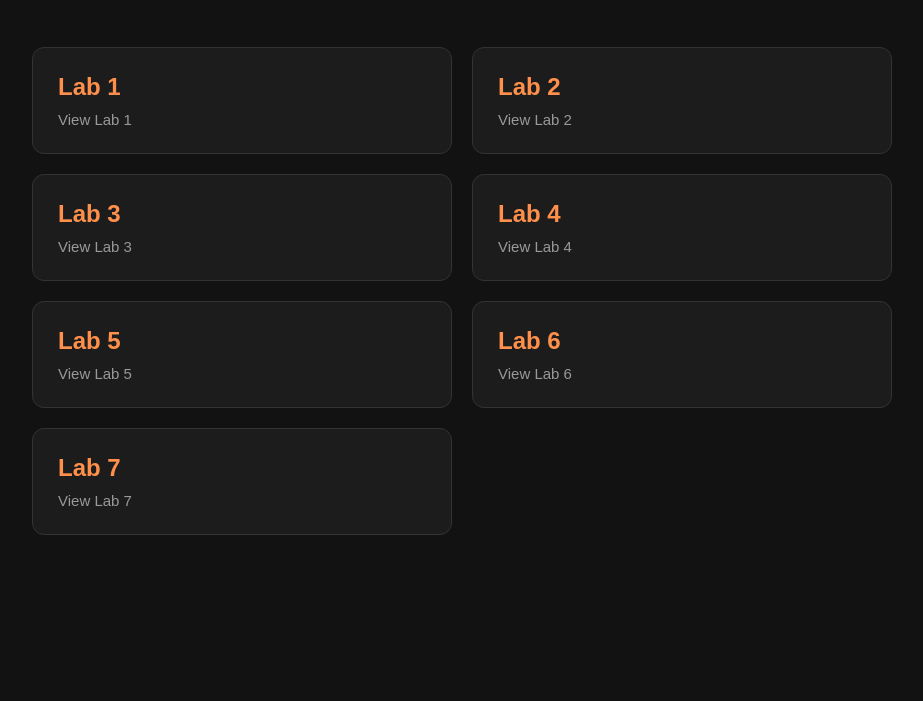
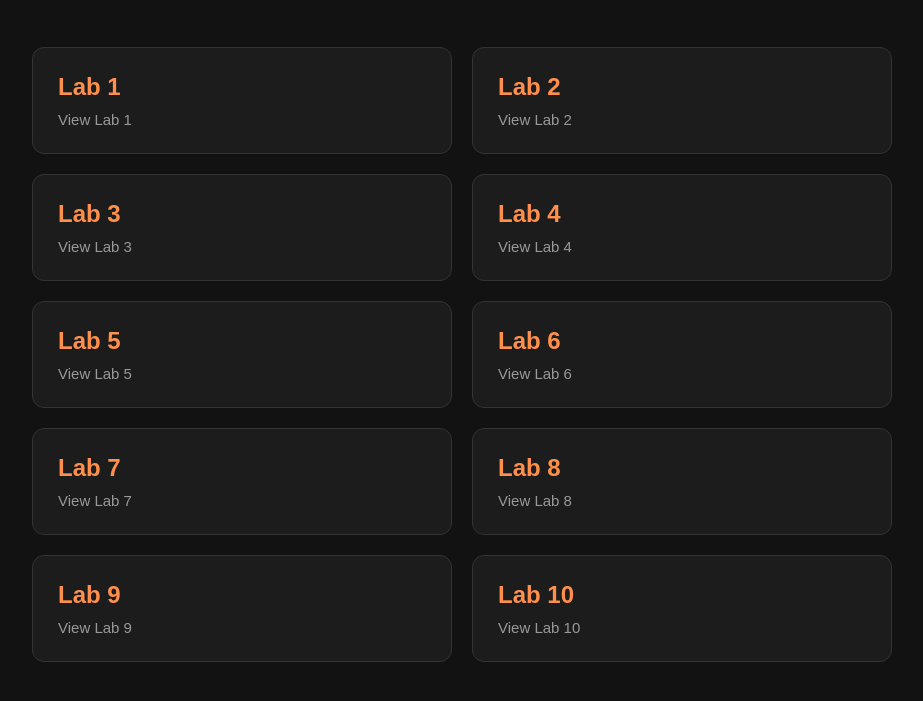
Before and after one commit to Rigyaju/statistics, a plain HTML site: page index.html in a window 1280 px wide. Shown: the part 153-854 px from the top of the page, without its empty margins (178-1101 px from the left). Before the commit the page ends 818 px from the top, so only its background shows below. Drawn offline with Linux system fonts and the light colour scheme.

Commit message:
Add links for Labs 8, 9, and 10
Added additional lab links to the main page.

```diff
--- a/index.html
+++ b/index.html
@@ -189,6 +189,25 @@
                 <p>View Lab 7</p>
             </a>
 
+            <!-- Lab 8 -->
+            <a class="lab" href="lab8.html">
+                <h2>Lab 8</h2>
+                <p>View Lab 8</p>
+            </a>
+
+            <!-- Lab 9 -->
+            <a class="lab" href="lab9.html">
+                <h2>Lab 9</h2>
+                <p>View Lab 9</p>
+            </a>
+
+            <!-- Lab 10 -->
+            <a class="lab" href="lab10.html">
+                <h2>Lab 10</h2>
+                <p>View Lab 10</p>
+            </a>
+
+
         </div>
 
 
```
